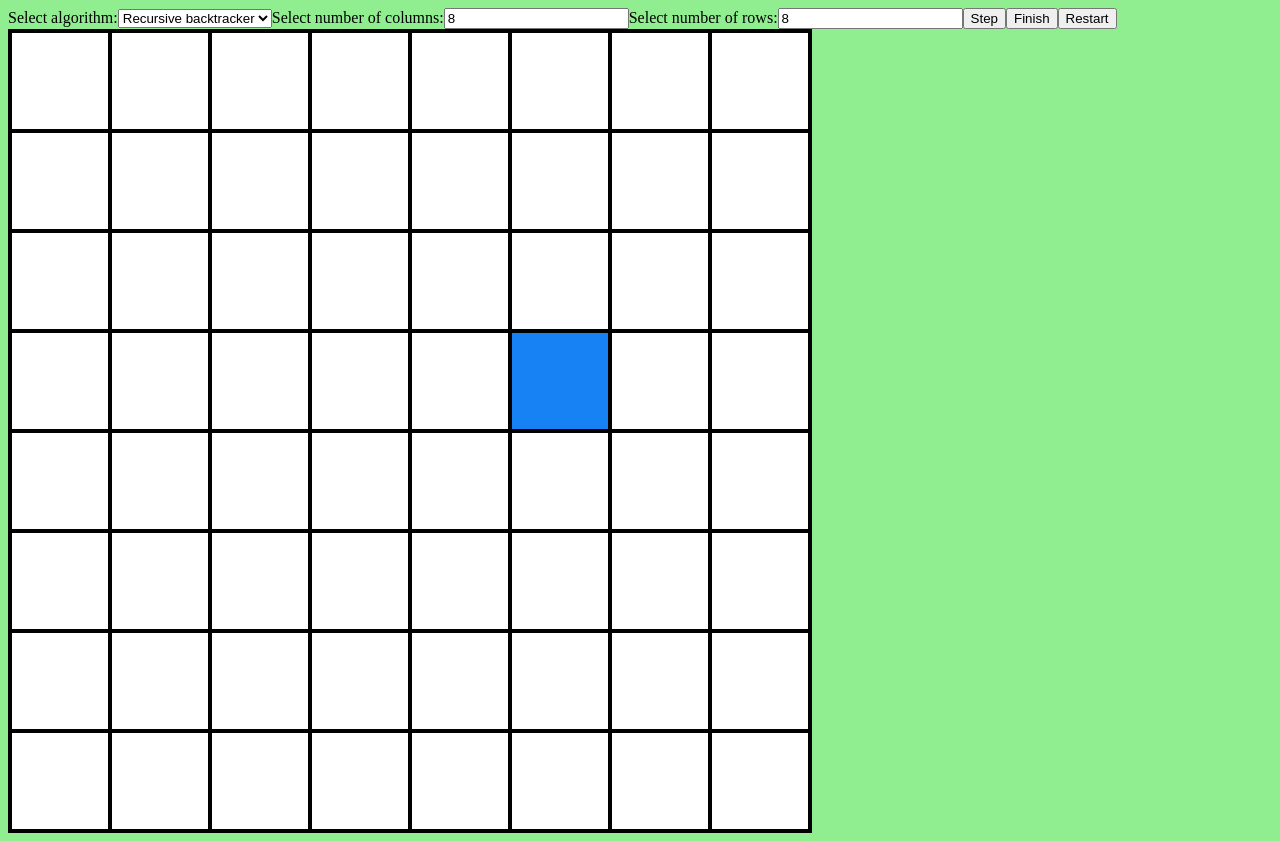
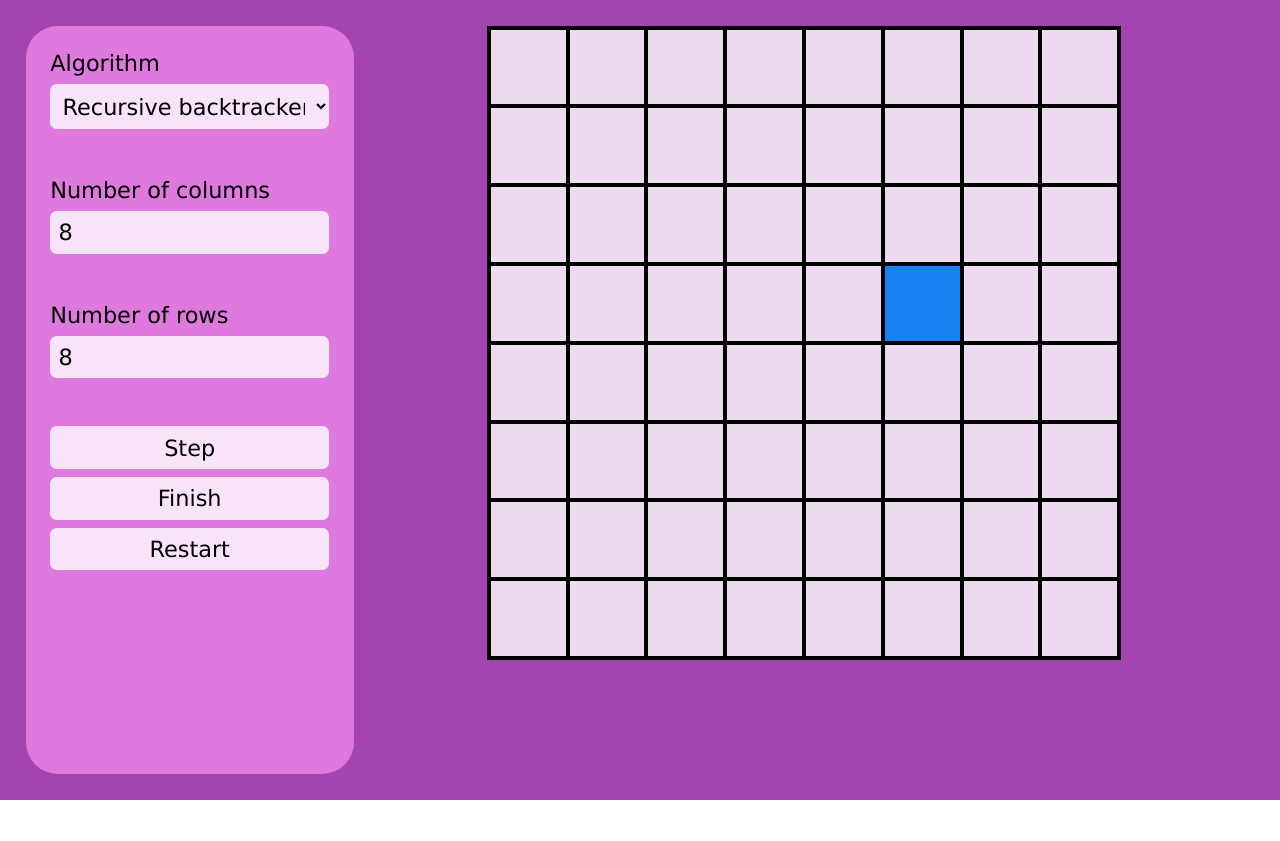
Before and after one commit to kermo-git/MazeAlgorithms, a React app: page / in a window 1280 px wide. After the commit the page ends 800 px from the top, so only its background shows below. Built offline with nearby package versions, Linux system fonts and the light colour scheme; the HTML template or start-up script is replaced by a standard one.

Commit message:
Layout & color design

```diff
--- a/src/Algorithms/Maze.ts
+++ b/src/Algorithms/Maze.ts
@@ -65,7 +65,7 @@ export class Maze {
                 column.push({
                     northOpen: false,
                     westOpen: false,
-                    color: "#FFFFFF"
+                    color: "rgba(255, 255, 255, 0.8)"
                 })
             }
             this.cells.push(column)
--- a/src/Algorithms/RecursiveBacktracker.ts
+++ b/src/Algorithms/RecursiveBacktracker.ts
@@ -3,7 +3,7 @@ import { Position, Maze, MazeAlgorithm, getRandomElement } from "./Maze";
 const STACK_COLOR = "#1682f4"
 const VISITED_COLOR = "#f5c016"
 
-export class RecursiveBactracker extends MazeAlgorithm {
+export class RecursiveBacktracker extends MazeAlgorithm {
     private stack: Position[] = []
 
     private push(pos: Position) {
--- a/src/Components/App.css
+++ b/src/Components/App.css
@@ -1,3 +1,63 @@
-body {
-    background-color: lightgreen;
+.app {
+    background-color: rgb(163, 68, 177);
+
+    box-sizing: border-box;
+    height: 100%;
+    padding: 2%;
+
+    display: flex;
+    align-items: stretch;
 }
+
+.control-panel, .control-group {
+    display: flex;
+    flex-direction: column;
+    align-items: stretch;
+}
+
+.control-group {
+    gap: 0.5em;
+}
+
+.control-panel {
+    background-color: rgb(222, 121, 222);
+
+    box-sizing: border-box;
+    border-radius: 2em;
+    padding: 2%;
+
+    flex: 1;
+    gap: 3em;
+}
+
+.control-group * {
+    font-size: 1.4em;
+    font-family: Verdana, Geneva, Tahoma, sans-serif;
+}
+
+.control {
+    border: none;
+    background-color: rgba(255, 255, 255, 0.8);
+    border-radius: 0.3em;
+    padding: 3%;
+}
+
+button.control:hover {
+    background-color: rgba(255, 255, 255, 0.5);
+}
+
+button.control:active {
+    background-color: rgba(255, 255, 255, 0.3);
+}
+
+.maze-panel {
+    display: flex;
+    flex: 5;
+    justify-content: center;
+    align-items: flex-start;
+    overflow: scroll;
+}
+
+.maze-panel > .maze {
+    width: 70%;
+}
--- a/src/Components/App.tsx
+++ b/src/Components/App.tsx
@@ -5,10 +5,10 @@ import { Maze, MazeAlgorithm } from "../Algorithms/Maze"
 import { MazeDisplay } from "./MazeDisplay"
 
 import "./App.css"
-import { RecursiveBactracker } from "../Algorithms/RecursiveBacktracker"
+import { RecursiveBacktracker } from "../Algorithms/RecursiveBacktracker"
 import { Kruskal } from "../Algorithms/Kruskal"
 
-let algorithm: MazeAlgorithm = new RecursiveBactracker(new Maze(8, 8))
+let algorithm: MazeAlgorithm = new RecursiveBacktracker(new Maze(8, 8))
 const BACKTRACKER = "Recursive backtracker"
 const KRUSKAL = "Kruskal"
 const DEFAULT_COLS = 8
@@ -54,7 +54,7 @@ export function App() {
     function restart() {
         const maze = new Maze(mazeCols, mazeRows)
         if (algoName == BACKTRACKER) {
-            algorithm = new RecursiveBactracker(maze)
+            algorithm = new RecursiveBacktracker(maze)
         } else if (algoName == KRUSKAL) {
             algorithm = new Kruskal(maze)
         }
@@ -65,25 +65,46 @@ export function App() {
         restart()
     }, [algoName, mazeCols, mazeRows])
 
-    return (<>
-        <label>Select algorithm:</label>
+    return (
+        <div className="app">
+            <div className="control-panel">
 
-        <select onChange={(event) => {
+                <div className="control-group">
+                    <label>Algorithm</label>
+                    <select
+                        className="control"
+                        onChange={(event) => {
                             setAlgoName(event.target.value)
-        }}>
+                        }}
+                    >
                         <option>{BACKTRACKER}</option>
                         <option>{KRUSKAL}</option>
                     </select>
+                </div>
 
-        <label>Select number of columns:</label>
+                <div className="control-group">
+                    <label>Number of columns</label>
+                    <input
+                        className="control"
+                        type="number"
+                        defaultValue={DEFAULT_COLS}
+                        onChange={onSelectNCols}
+                    />
+                </div>
 
-        <input type = "number" defaultValue={DEFAULT_COLS} onChange={onSelectNCols}/>
+                <div className="control-group">
+                    <label>Number of rows</label>
+                    <input
+                        className="control"
+                        type="number"
+                        defaultValue={DEFAULT_ROWS}
+                        onChange={onSelectNRows}
+                    />
+                </div>
 
-        <label>Select number of rows:</label>
-
-        <input type = "number" defaultValue={DEFAULT_ROWS} onChange={onSelectNRows}/>
-
+                <div className="control-group">
                     <button
+                        className="control"
                         disabled={algorithm.isFinished()}
                         onClick={onStepClick}
                     >
@@ -91,16 +112,24 @@ export function App() {
                     </button>
 
                     <button
+                        className="control"
                         disabled={algorithm.isFinished()}
                         onClick={onFinishClick}
                     >
                         Finish
                     </button>
 
-        <button onClick={restart}>
+                    <button
+                        className="control"
+                        onClick={restart}
+                    >
                         Restart
                     </button>
-
+                </div>
+            </div>
+            <div className="maze-panel">
                 <MazeDisplay maze = {algorithm.maze}/>
-    </>)
+            </div>
+        </div>
+    )
 }
--- a/src/Components/MazeDisplay.tsx
+++ b/src/Components/MazeDisplay.tsx
@@ -7,8 +7,6 @@ import "./MazeDisplay.css"
 interface Props {
     maze: Maze
 }
-
-const CELL_SIZE_PX = 100
 
 export function MazeDisplay({maze}: Props) {
     const width = maze.nColumns()
@@ -41,8 +39,9 @@ export function MazeDisplay({maze}: Props) {
         <div
             className = "maze"
             style = {{
-                width: `${width * CELL_SIZE_PX}px`,
-                height: `${height * CELL_SIZE_PX}px`
+                aspectRatio: `${width} / ${height}`,
+                gridTemplateColumns: `repeat(${width}, 1fr)`,
+                gridTemplateRows: `repeat(${height}, 1fr)`
             }}
         >
             {cells}
--- /dev/null
+++ b/src/index.css
@@ -0,0 +1,5 @@
+html, body, .root {
+    height: 100%;
+    margin: 0;
+    padding: 0;
+}
--- a/src/index.tsx
+++ b/src/index.tsx
@@ -2,7 +2,9 @@ import * as React from "react"
 import { createRoot } from "react-dom/client"
 
 import { App } from "./Components/App"
+import "./index.css"
 
 const element = document.createElement("div")
+element.className = "root"
 document.body.appendChild(element)
 createRoot(element).render(<App/>)
```
Lines whose indentation alone changed are shown as unchanged.
